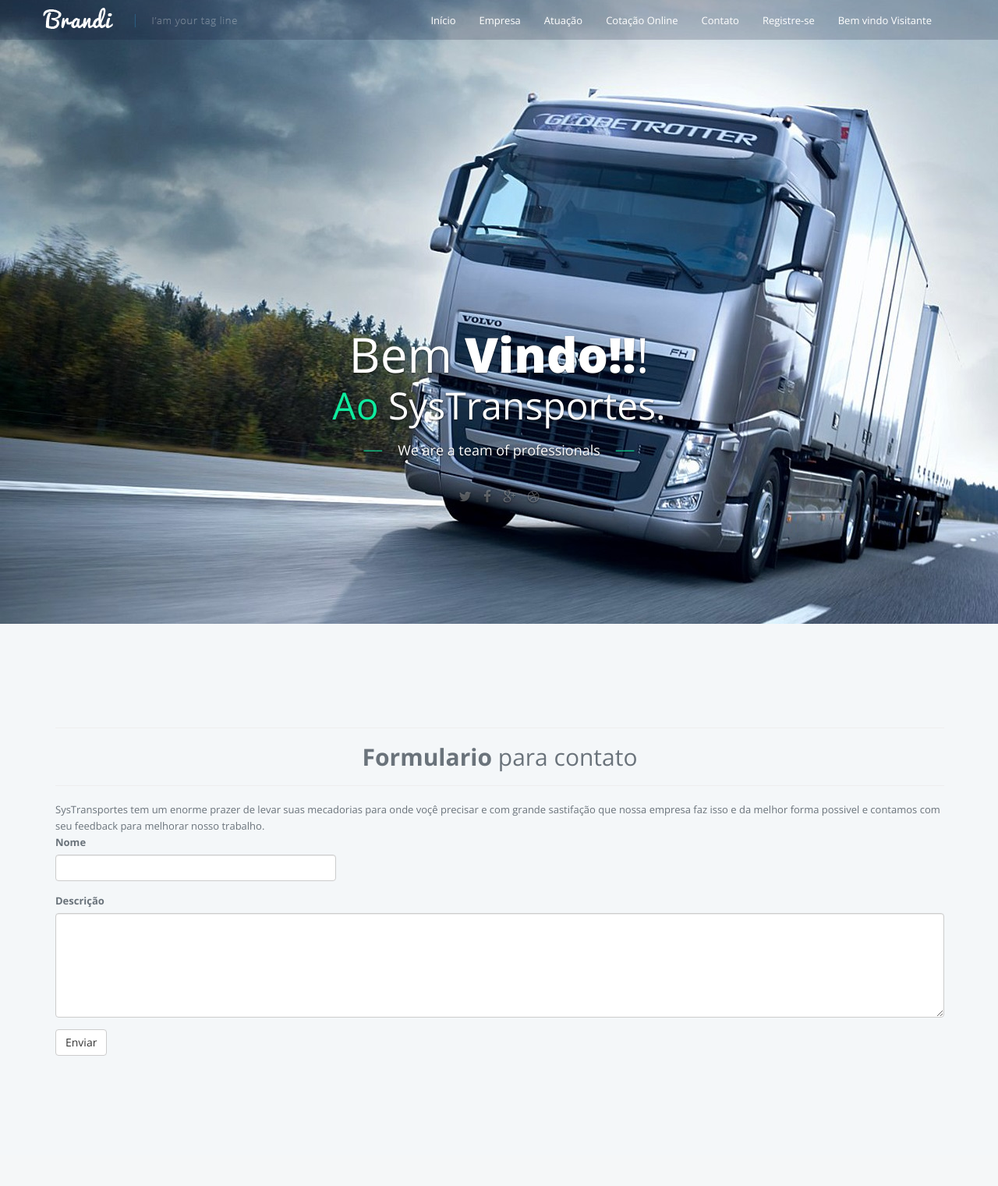
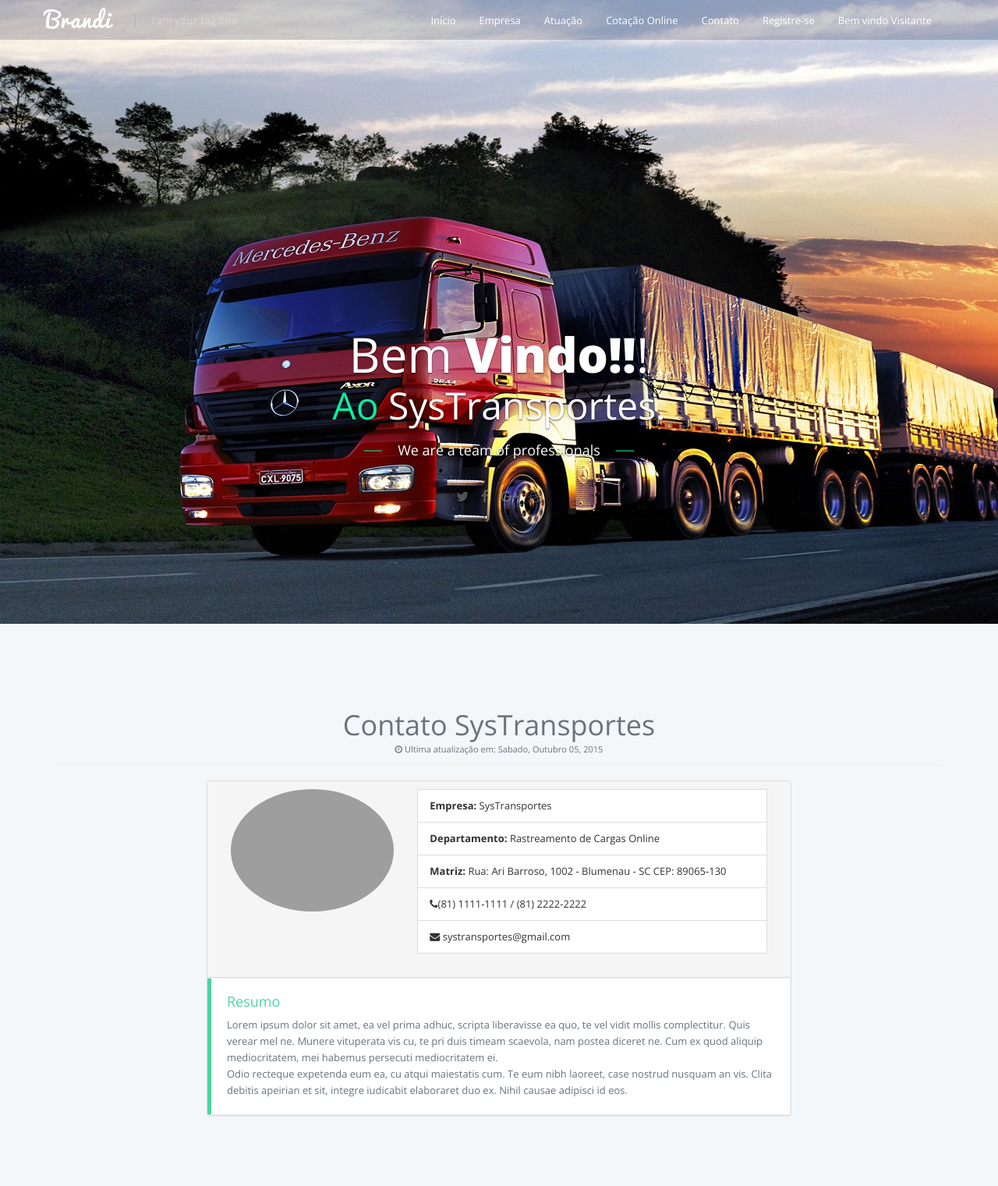
Before and after one commit to marcelloteofilo/systransportes, a PHP site: page /view/contato.php in a window 1280 px wide. Shown: the whole page at 78% size. Before the commit the page ends 1354 px from the top, so only its background shows below. Run offline with PHP 8.4, Linux system fonts and the light colour scheme; some libraries are stand-ins or nearby versions; grey boxes are pictures that could not be loaded.

Commit message:
modificações layout

```diff
--- /dev/null
+++ b/css/contato.css
@@ -0,0 +1,121 @@
+/* uses font awesome for social icons */
+@import url(http://maxcdn.bootstrapcdn.com/font-awesome/4.2.0/css/font-awesome.min.css);
+
+.page-header{
+  text-align: center;
+}
+
+/* resume stuff */
+
+.bs-callout {
+    -moz-border-bottom-colors: none;
+    -moz-border-left-colors: none;
+    -moz-border-right-colors: none;
+    -moz-border-top-colors: none;
+    border-color: #eee;
+    border-image: none;
+    border-radius: 3px;
+    border-style: solid;
+    border-width: 1px 1px 1px 5px;
+    margin-bottom: 5px;
+    padding: 20px;
+}
+.bs-callout:last-child {
+    margin-bottom: 0px;
+}
+.bs-callout h4 {
+    margin-bottom: 10px;
+    margin-top: 0;
+}
+
+.bs-callout-danger {
+    border-left-color: #4AD69E;
+}
+
+.bs-callout-danger h4{
+    color: #4AD69E;
+}
+
+.resume .list-group-item:first-child, .resume .list-group-item:last-child{
+  border-radius:0;
+}
+
+/*makes an anchor inactive(not clickable)*/
+.inactive-link {
+   pointer-events: none;
+   cursor: default;
+}
+
+.resume-heading .social-btns{
+  margin-top:15px;
+}
+.resume-heading .social-btns i.fa{
+  margin-left:-5px;
+}
+
+
+
+@media (max-width: 992px) {
+  .resume-heading .social-btn-holder{
+    padding:5px;
+  }
+}
+
+
+/* skill meter in resume. copy pasted from http://bootsnipp.com/snippets/featured/progress-bar-meter */
+
+.progress-bar {
+    text-align: left;
+	white-space: nowrap;
+	white-space: nowrap;
+	overflow: hidden;
+	text-overflow: ellipsis;
+	cursor: pointer;
+}
+
+.progress-bar > .progress-type {
+	padding-left: 10px;
+}
+
+.progress-meter {
+	min-height: 15px;
+	border-bottom: 2px solid rgb(160, 160, 160);
+  margin-bottom: 15px;
+}
+
+.progress-meter > .meter {
+	position: relative;
+	float: left;
+	min-height: 15px;
+	border-width: 0px;
+	border-style: solid;
+	border-color: rgb(160, 160, 160);
+}
+
+.progress-meter > .meter-left {
+	border-left-width: 2px;
+}
+
+.progress-meter > .meter-right {
+	float: right;
+	border-right-width: 2px;
+}
+
+.progress-meter > .meter-right:last-child {
+	border-left-width: 2px;
+}
+
+.progress-meter > .meter > .meter-text {
+	position: absolute;
+	display: inline-block;
+	bottom: -20px;
+	width: 100%;
+	font-weight: 700;
+	font-size: 0.85em;
+	color: rgb(160, 160, 160);
+	text-align: left;
+}
+
+.progress-meter > .meter.meter-right > .meter-text {
+	text-align: right;
+}
--- a/js/scriptsUsuarios.js
+++ b/js/scriptsUsuarios.js
@@ -36,11 +36,12 @@
 
 
 		$xhr.done(function(resultadoXml) {
-			//alert('Usuário inserido com sucesso!');
+			alert('Cadastro realizado com sucesso!');
 		});
 
 		$xhr.fail(function(data) {
-			alert(data.responseText);
+			alert('Cadastro realizado com sucesso!');
+			//alert(data.responseText);
 		});
 
 	}
--- a/view/contato.php
+++ b/view/contato.php
@@ -42,6 +42,7 @@ if ((!isset($_SESSION['login']) == true) and ( !isset($_SESSION['senha']) == tru
         <link rel="stylesheet" href="../css/main.css">
         <!-- media-queries -->
         <link rel="stylesheet" href="../css/media-queries.css">
+        <link rel="stylesheet" href="../css/contato.css">
         <!-- Modernizer Script for old Browsers -->
         <script src="../js/modernizr-2.6.2.min.js"></script>
         <!-- Essential jQuery Plugins
@@ -79,9 +80,6 @@ if ((!isset($_SESSION['login']) == true) and ( !isset($_SESSION['senha']) == tru
         </script>
         <!-- Custom Functions -->
         <script src="../js/custom.js"></script>
-
-
-
     </head>
     <body id="body">
         <!-- preloader -->
@@ -112,7 +110,7 @@ if ((!isset($_SESSION['login']) == true) and ( !isset($_SESSION['senha']) == tru
                 <!-- main nav -->
                 <nav class="collapse navbar-collapse navbar-right" role="navigation">
                     <ul class="nav navbar-nav">
-                        <li class="current"><a href="#body">Início</a></li>
+                        <li class="current"><a href="../index.php">Início</a></li>
                         <li><a href="empresa.php#empresa">Empresa</a></li>
                         <li><a href="atuacao.php#atuacao">Atuação</a></li>
                         <li><a href="../view/cotacao/viewConsulta.php#viewConsulta">Cotação Online</a></li>
@@ -137,7 +135,7 @@ if ((!isset($_SESSION['login']) == true) and ( !isset($_SESSION['senha']) == tru
                 <!-- Wrapper for slides -->
                 <div class="carousel-inner" role="listbox">
                     <!-- single slide -->
-                    <div class="item active" style="background-image: url(../img/volvo_fh_1.jpg);">
+                    <div class="item active" style="background-image: url(../img/Exposafra_03.jpg);">
                         <div class="carousel-caption">
                             <h2 data-wow-duration="500ms" data-wow-delay="500ms" class="wow bounceInDown animated">Bem<span> Vindo!!</span>!</h2>
                             <h3 data-wow-duration="500ms" class="wow slideInLeft animated"><span class="color">Ao</span> SysTransportes.</h3>
@@ -163,41 +161,61 @@ if ((!isset($_SESSION['login']) == true) and ( !isset($_SESSION['senha']) == tru
             ==================================== -->
         <section id="contato" class="features">
             <div class="container">
-                <div class="row">
-                    <div class="navbar-wrapper">
-                        <nav class="navbar">
-                            <div class="container">
-                                <br><br>
-                                <hr>
-                                <h2 class="intro-text text-center"><strong>Formulario</strong> para contato </h2>
-                                <hr>
-                                <p>
-                                    SysTransportes tem um enorme prazer de levar suas mecadorias para onde voçê precisar e com grande sastifação que nossa empresa faz isso e da melhor forma possivel e contamos com seu feedback para melhorar nosso trabalho.
-                                </p>
-                                <form role="form">
-                                    <div class="row">
-                                        <div class="form-group col-lg-4">
-                                            <label>Nome</label>
-                                            <input type="text" class="form-control">
-                                        </div>
+                <div class="row info" style="text-align:center;"></div>
 
 
-                                        <div class="form-group col-lg-12">
-                                            <label>Descrição</label>
-                                            <textarea class="form-control" rows="6"></textarea>
-                                        </div>
-                                        <div class="form-group col-lg-12">
-                                            <input type="hidden" name="save" value="contact">
-                                            <button type="submit" class="btn btn-default">Enviar</button>
+
+
+                <div class="resume">
+                    <header class="page-header">
+                        <h1 class="page-title">Contato SysTransportes</h1>
+                        <small> <i class="fa fa-clock-o"></i> Ultima atualização em: <time>Sabado, Outubro 05, 2015</time></small>
+                    </header>
+                    <div class="row">
+                        <div class="col-xs-12 col-sm-12 col-md-offset-1 col-md-10 col-lg-offset-2 col-lg-8">
+                            <div class="panel panel-default">
+                                <div class="panel-heading resume-heading">
+                                    <div class="row">
+                                        <div class="col-lg-12">
+                                            <div class="col-xs-12 col-sm-4">
+                                                <figure>
+                                                    <img class="img-circle img-responsive" alt="" src="https://encrypted-tbn2.gstatic.com/images?q=tbn:ANd9GcRbezqZpEuwGSvitKy3wrwnth5kysKdRqBW54cAszm_wiutku3R">
+                                                </figure>
+                                                <div class="row">
+                                                    <div class="col-xs-12 social-btns">
+
                                                     </div>
                                                 </div>
-                                    <br>
                                             </div>
-                                    </nav>
+                                            <div class="col-xs-12 col-sm-8">
+                                                <ul class="list-group">
+                                                    <li class="list-group-item"><b>Empresa:</b> SysTransportes</li>
+                                                    <li class="list-group-item"><b>Departamento:</b> Rastreamento de Cargas Online</li>
+                                                    <li class="list-group-item"><b>Matriz:</b> Rua: Ari Barroso, 1002 - Blumenau - SC
+CEP: 89065-130</li>
+                                                    <li class="list-group-item"><i class="fa fa-phone"></i>(81) 1111-1111 / (81) 2222-2222</li>
+                                                    <li class="list-group-item"><i class="fa fa-envelope"></i> systransportes@gmail.com</li>
+                                                </ul>
+                                            </div>
+                                        </div>
+                                    </div>
+                                </div>
+                                <div class="bs-callout bs-callout-danger">
+                                    <h4>Resumo</h4>
+                                    <p>
+                                        Lorem ipsum dolor sit amet, ea vel prima adhuc, scripta liberavisse ea quo, te vel vidit mollis complectitur. Quis verear mel ne. Munere vituperata vis cu,
+                                        te pri duis timeam scaevola, nam postea diceret ne. Cum ex quod aliquip mediocritatem, mei habemus persecuti mediocritatem ei.
+                                    </p>
+                                    <p>
+                                        Odio recteque expetenda eum ea, cu atqui maiestatis cum. Te eum nibh laoreet, case nostrud nusquam an vis.
+                                        Clita debitis apeirian et sit, integre iudicabit elaboraret duo ex. Nihil causae adipisci id eos.
+                                    </p>
+                                </div>
+                            </div>
+                        </div>
                     </div>
                 </div>
             </div>
         </section>
-
     </body>
 </html>
--- a/view/usuario/telaAdminUsuarios.php
+++ b/view/usuario/telaAdminUsuarios.php
@@ -258,7 +258,7 @@
             <td><input class="form-control" type="text" id="login" name="login" size="30" placeholder="Usuário"></td>
             <td><input class="form-control" type="text" size="30" id="senha" name="senha" placeholder="Senha"></td>
             <td>
-              <select class="form-control" id="idPerfil" name="idPerfil" onClick="validaPerfil()">
+              <select class="form-control" id="idPerfil" name="idPerfil" onclick="validaPerfil()">
                 <option value="Pessoa Fisica">Pessoa Física</option>
                 <option value="Pessoa Juridica">Pessoa Jurídica</option>
                 <option value="Atendente">Atendente</option>
@@ -266,7 +266,7 @@
               </select>
             </td>
             <td>
-              <select class="form-control" id="idStatus" name="idStatus" onClick="validaStatus()" >
+              <select class="form-control" id="idStatus" name="idStatus" >
                 <option value="Habilitado" >Habilitado</option>
                 <option value="Desabilitado" >Desabilitado</option>
               </select>
--- a/view/usuario/usuarioCadastro.php
+++ b/view/usuario/usuarioCadastro.php
@@ -118,7 +118,7 @@
                   <div class="carousel-caption">
                      <h2 data-wow-duration="500ms" data-wow-delay="500ms" class="wow bounceInDown animated">Bem<span> Vindo!!</span>!</h2>
                      <h3 data-wow-duration="500ms" class="wow slideInLeft animated"><span class="color">Ao</span> SysTransportes.</h3>
-                     <p data-wow-duration="1000ms" class="wow slideInRight animated">We are a team of professionals</p>
+                     <p data-wow-duration="1000ms" class="wow slideInRight animated">CADASTRE-SE AO NOSSO SITE!</p>
                      <ul class="social-links text-center">
                         <li><a href=""><i class="fa fa-twitter fa-lg"></i></a></li>
                         <li><a href=""><i class="fa fa-facebook fa-lg"></i></a></li>
@@ -275,7 +275,7 @@
                               </tr>
                            </table>
                            <br>
-                           <input class="btn btn-success btn-login-submit" value="Confirmar" type="submit" id="btnIncluir" onClick="consultaAJAX()">
+                           <input href="../../index.php" class="btn btn-success btn-login-submit" value="Confirmar" type="submit" id="btnIncluir" onClick="consultaAJAX()">
                            <input class="btn btn-success btn-login-submit" value="Limpar" type="reset" id="btnLimpar">
 
                         </form>
--- a/webServices/usuariosWebService.php
+++ b/webServices/usuariosWebService.php
@@ -44,7 +44,7 @@
 		}
 
 		//echo(json_encode($resultado ));
-		//die;
+		die;
 	}
 
 
```
Also changed, not shown: css/atuacao.css (added, +78 -0 lines), view/atuacao.php (+21 -16 lines), view/empresa.php (+36 -4 lines), img/Carreta_01.jpg (deleted), img/Exposafra_03.jpg (added), img/Pack_Shot_Estrela.jpg (added), img/bg_transporte_de_cargas.jpg (added), img/t2524.jpg (deleted). Lines whose indentation alone changed are shown as unchanged.
